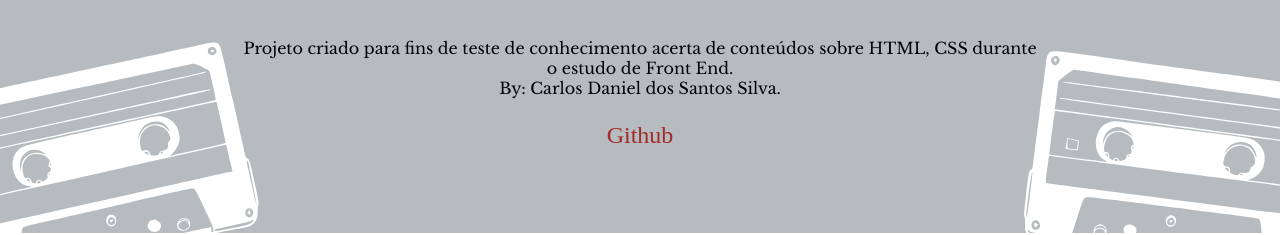
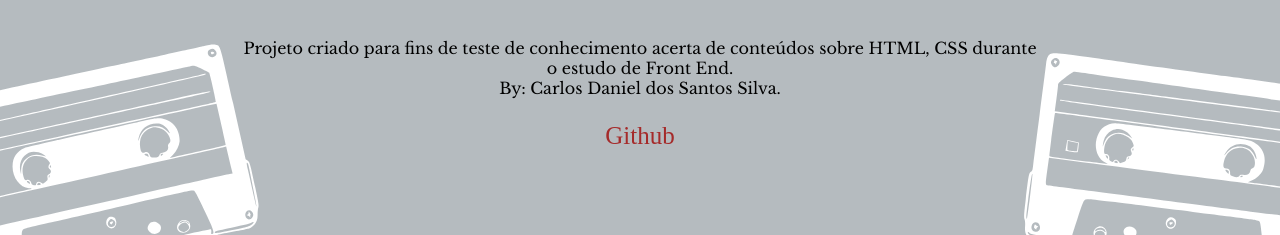
Before and after one commit to Danielskj/Mundo-Invertido-web, a plain HTML site: page index.html in a window 1280 px wide. Shown: the part 3417-3652 px from the top of the page. Drawn offline with nearby package versions, Linux system fonts and the light colour scheme; a script that the page names is missing; a web font is replaced by a local one.

Commit message:
Style.css

```diff
--- a/assets/css/styles.css
+++ b/assets/css/styles.css
@@ -423,8 +423,8 @@ footer::after{
 
 footer a {
   max-width: 800px;
-  margin-bottom: 24px;
+  margin-bottom: 25px;
   color: brown;
-  font-size: 24px;
+  font-size: 25px;
   text-decoration: none;
 }
```
